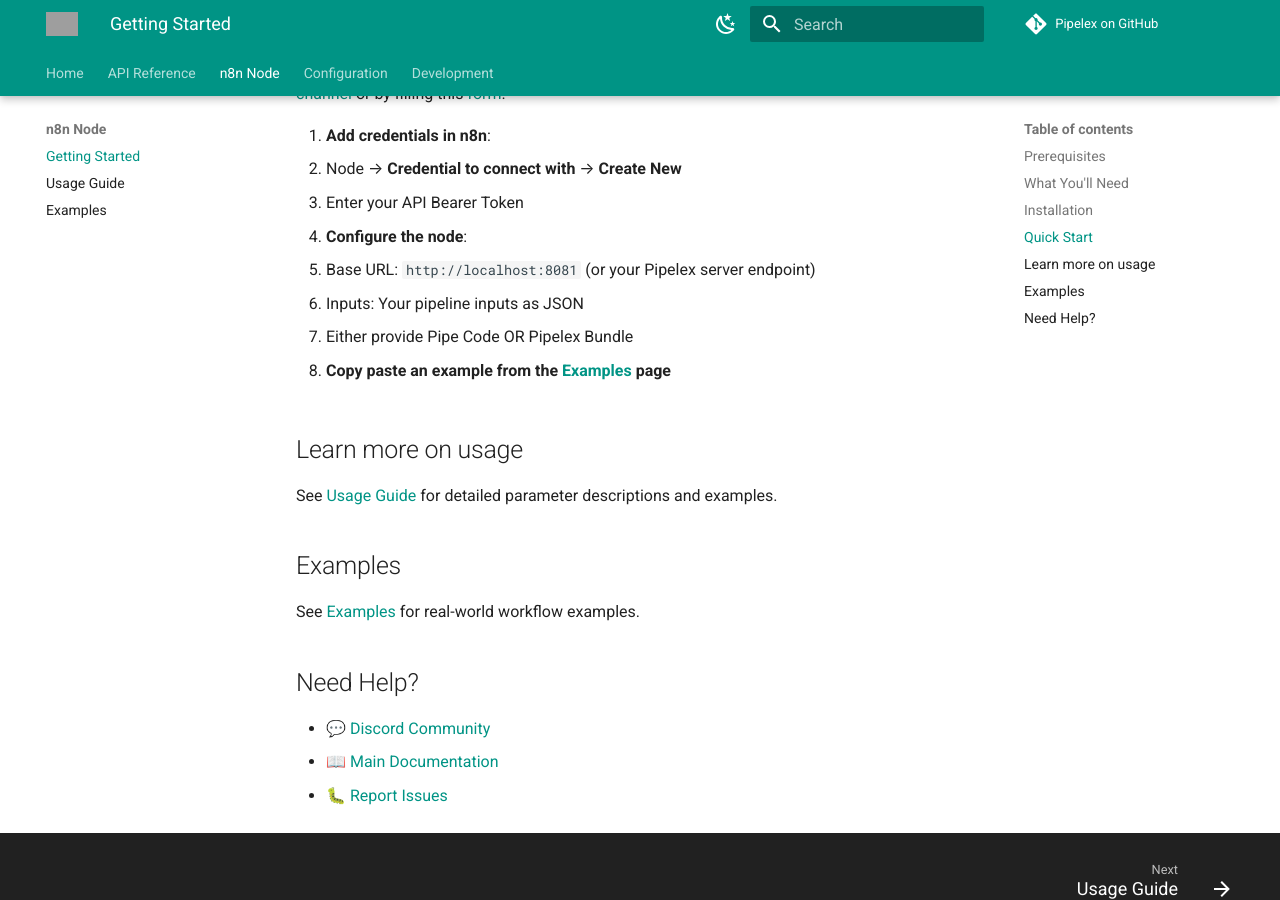
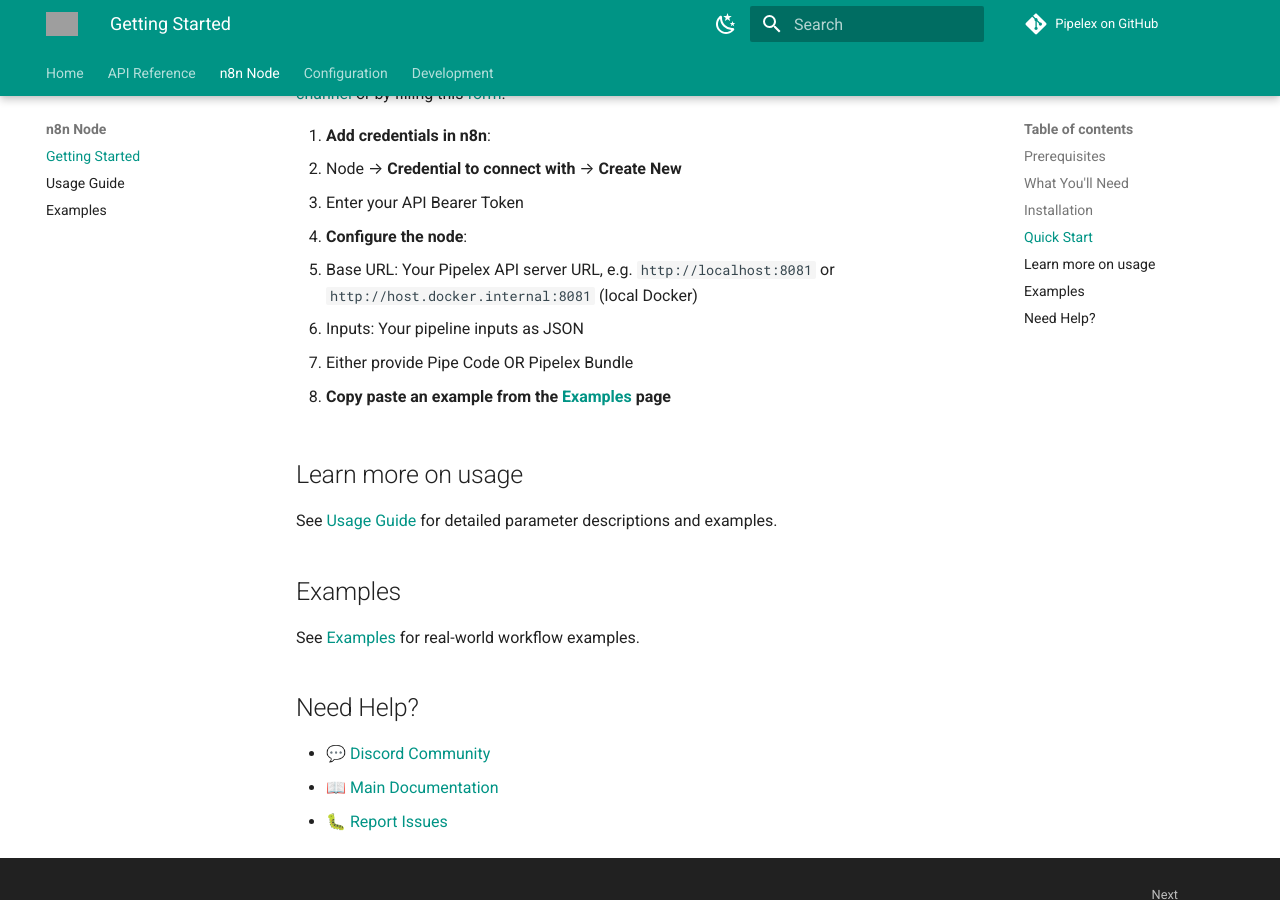
Before and after one commit to Pipelex/n8n-nodes-pipelex, an MkDocs documentation site: the page built from docs/index.md, in a window 1280 px wide and 900 px high, scrolled down 985 px. Built offline with MkDocs 1.6.1 and Material for MkDocs 9.7.7, drawn with Linux system fonts in a browser that asks for light colours; comment, search, counter and statistics services are not loaded; grey boxes are pictures that could not be loaded.

Commit message:
update README for localhost

```diff
--- a/docs/index.md
+++ b/docs/index.md
@@ -37,7 +37,7 @@
    - Enter your API Bearer Token
 
 3. **Configure the node**:
-   - Base URL: `http://localhost:8081` (or your Pipelex server endpoint)
+   - Base URL: Your Pipelex API server URL, e.g. `http://localhost:8081` or `http://host.docker.internal:8081` (local Docker)
    - Inputs: Your pipeline inputs as JSON
    - Either provide Pipe Code OR Pipelex Bundle
 
```
Also changed, not shown: README.md (+2 -2 lines), docs/usage.md (+1 -1 lines).
